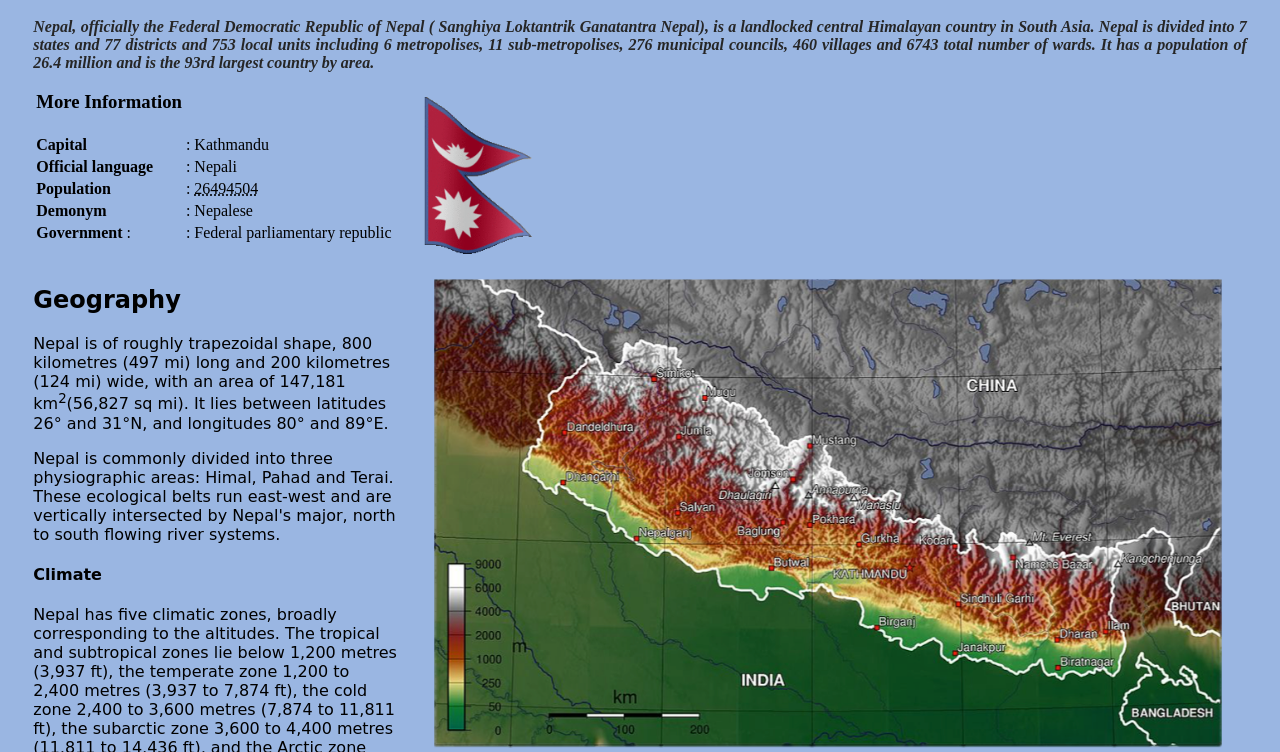
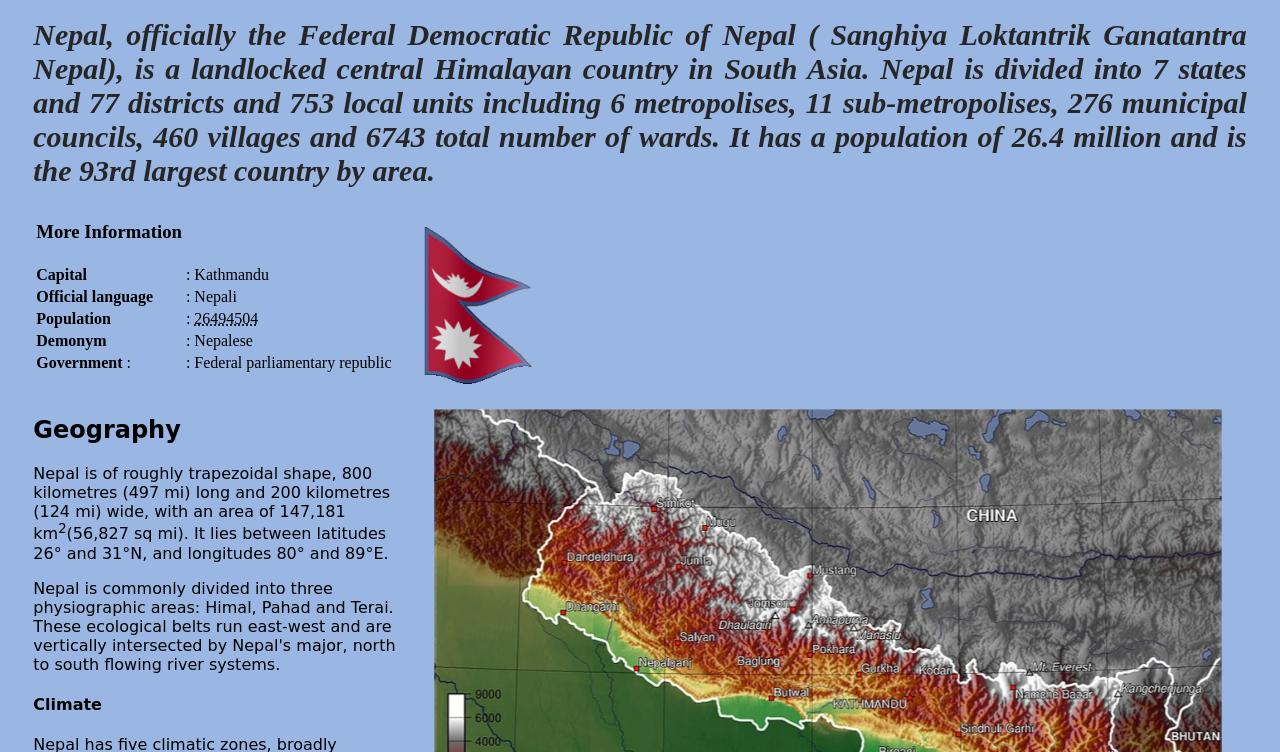
Before and after one commit to Aayog/Nepal, a plain HTML site: page index.html in a window 1280 px wide. Shown: the part 48-800 px from the top of the page. Drawn offline with Linux system fonts and the light colour scheme.

Commit message:
Font size

```diff
--- a/firstHtml.css
+++ b/firstHtml.css
@@ -13,8 +13,8 @@ h1{
 #firstIntro{
     font-style: oblique;
     color : #262626;
-    font-size: 100%;
-    font-weight: bold;
+    font-size: 30px;
+    font-weight: bolder;
 
 }
 #flag{
```
